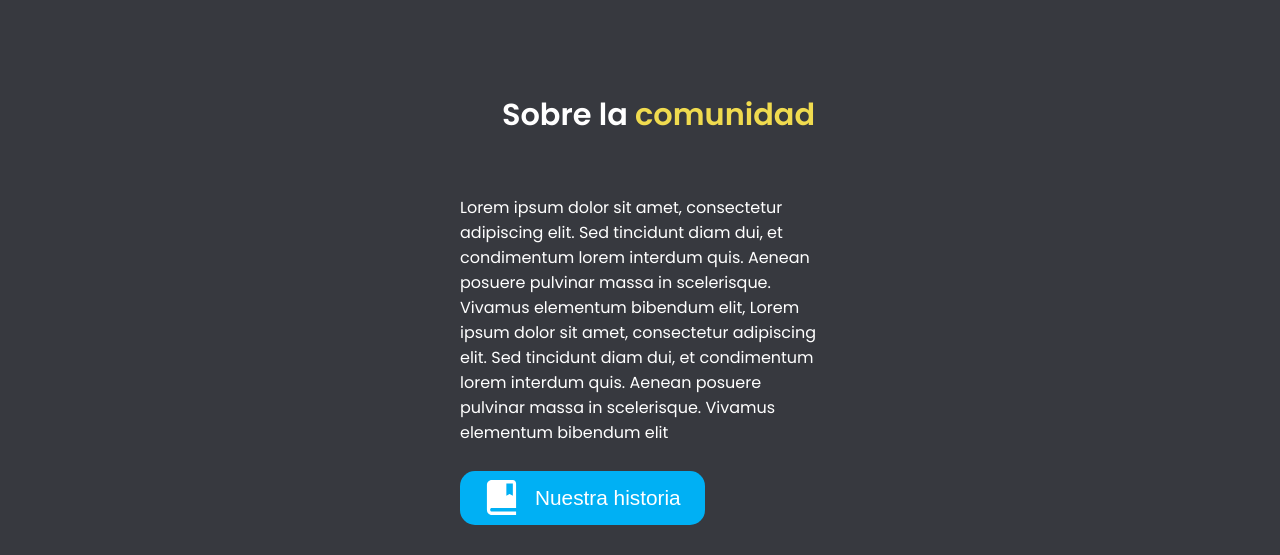
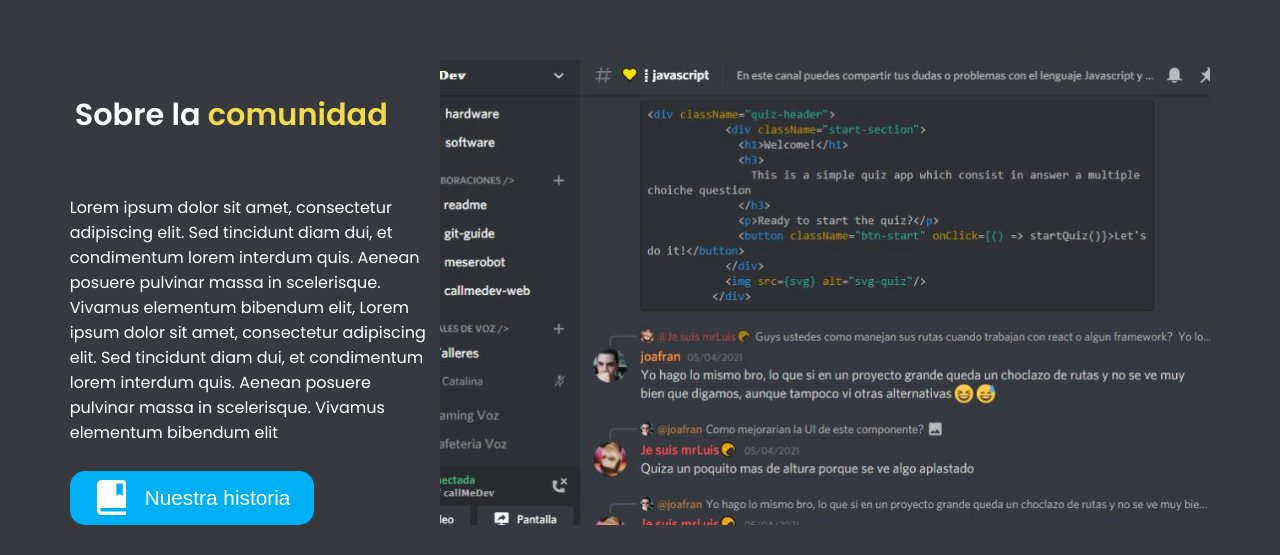
Before and after one commit to callMe-Dev/callMeDev-web, a React (Vite) app: page / in a window 1280 px wide. Shown: the part 829-1384 px from the top of the page. Built offline with nearby package versions, Linux system fonts and the light colour scheme.

Commit message:
Agregué la imagen del server a AboutCommunity

```diff
--- a/src/components/AboutCommunity/AboutCommunity.jsx
+++ b/src/components/AboutCommunity/AboutCommunity.jsx
@@ -1,12 +1,15 @@
 import React from "react"
 import historyBook from "../../assets/illustrations/history-book.svg"
+import callMeDevDiscord from "../../assets/illustrations/callme-dev-discord.jpeg"
+
 import {
   AboutCommunityStyled,
   AboutCommunityTitle,
   SpanTitle,
   AboutCommunityText,
   AboutCommunityBtn,
-  AboutCommunityIcon
+  AboutCommunityIcon,
+  AboutCommunityImg
 } from "./AboutCommunity.styles"
 
 export default function AboutCommunity() {
@@ -23,7 +26,7 @@ export default function AboutCommunity() {
           Nuestra historia
         </AboutCommunityBtn>
       </div>
-
+      <AboutCommunityImg src={callMeDevDiscord} alt="callMeDev en discord" />
     </AboutCommunityStyled>
   )
 }
--- a/src/components/AboutCommunity/AboutCommunity.styles.js
+++ b/src/components/AboutCommunity/AboutCommunity.styles.js
@@ -39,7 +39,7 @@ color: var(--white);
   }
 
   @media (min-width: ${screens.ipad}) {
-    text-align: right;
+    text-align: left;
   }
 `
 
@@ -99,3 +99,17 @@ export const AboutCommunityIcon = styled.img`
   height: 35px;
   width: 35px;
 `
+
+export const AboutCommunityImg = styled.img`
+  display: block;
+  height: auto;
+  margin: 3rem auto;
+  width: 370px;
+  object-fit:cover;
+
+  @media (min-width: ${screens.ipad}) {
+    margin: 0;
+    width: 770px;
+    object-fit: cover;
+  }
+`
```
Also changed, not shown: src/assets/illustrations/callme-dev-discord.jpeg (added).
